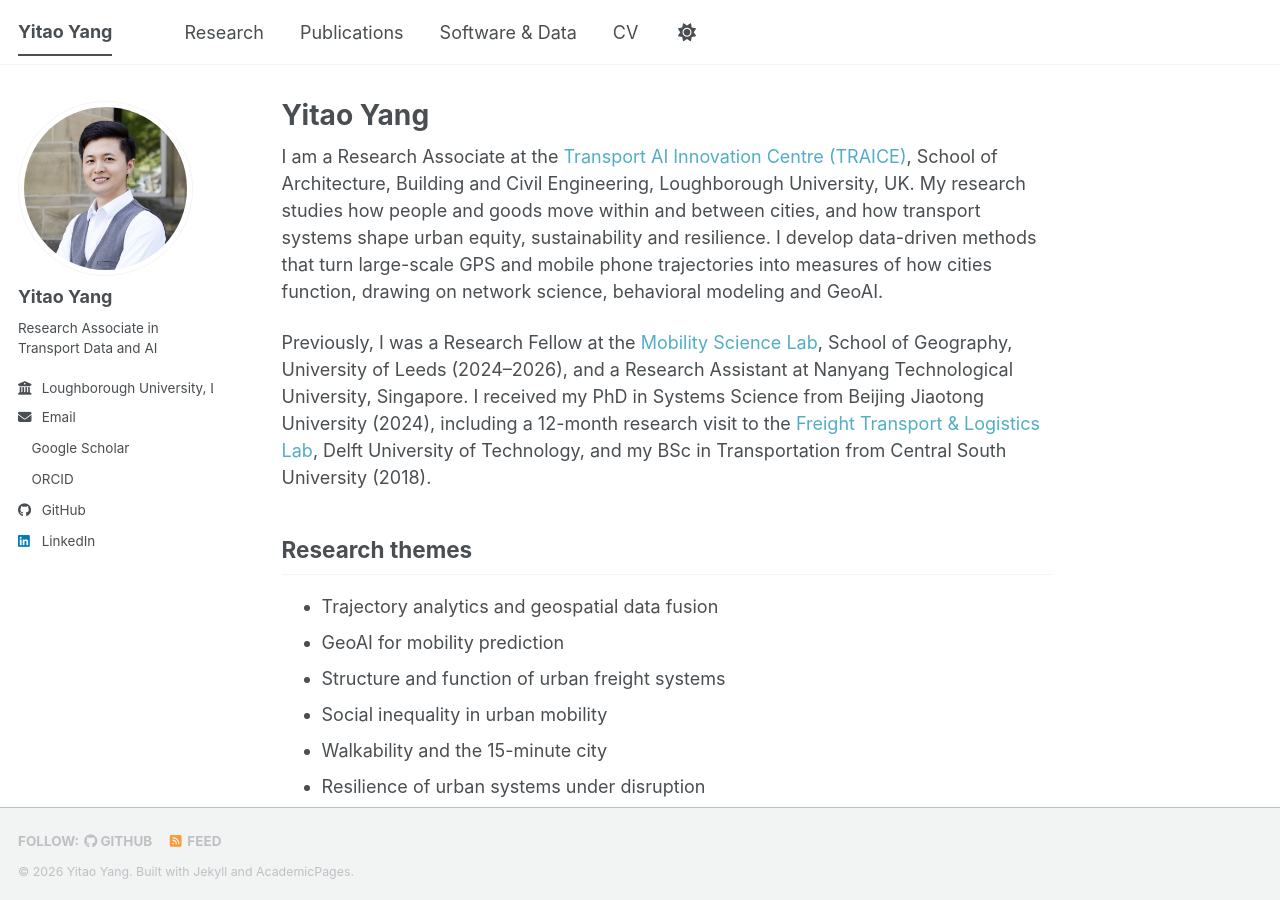
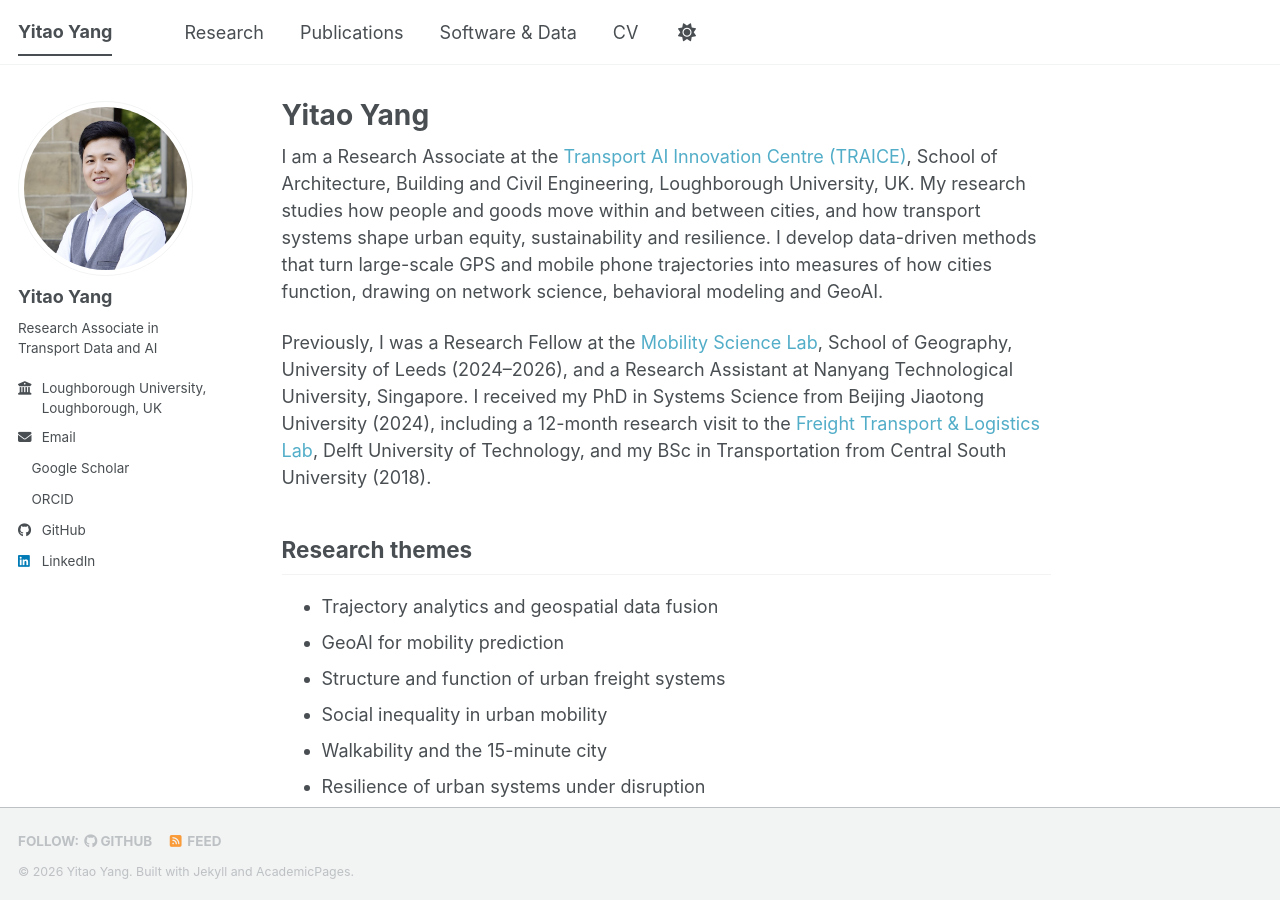
Before and after one commit to UrbanMobility-y/UrbanMobility-y.github.io, a Jekyll site: the page built from _pages/about.md, in a window 1280 px wide and 900 px high. Built offline with Jekyll 4.4.1, drawn with Linux system fonts in a browser that asks for light colours; a script bundle is joined from its source files by our own code; a style sheet for code colours, icons or effects is not loaded.

Commit message:
Sidebar: affiliation on two lines

```diff
--- a/_config.yml
+++ b/_config.yml
@@ -28,7 +28,7 @@ author:
   pronouns         : # example: "she/her"
   bio              : "Research Associate in Transport Data and AI"
   location         : # merged into employer line
-  employer         : "Loughborough University, Loughborough, UK"
+  employer         : '<span style="display:inline-block;vertical-align:top">Loughborough University,<br>Loughborough, UK</span>'
   uri              : # URL
   email            : "y.yang15@lboro.ac.uk"
 
```
